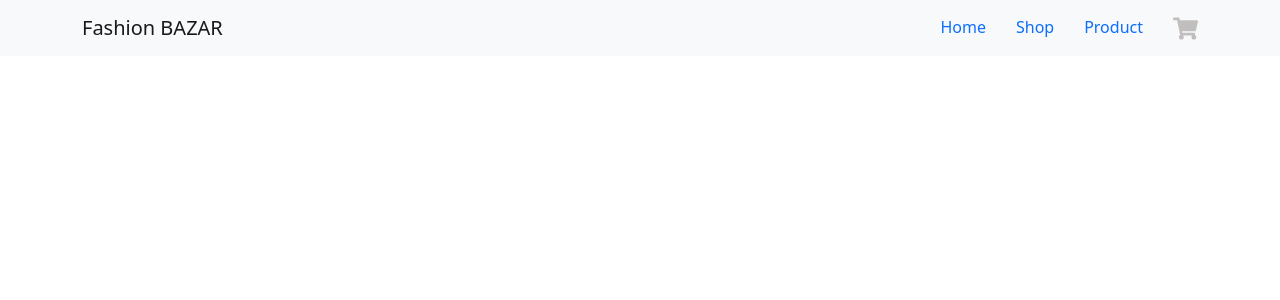
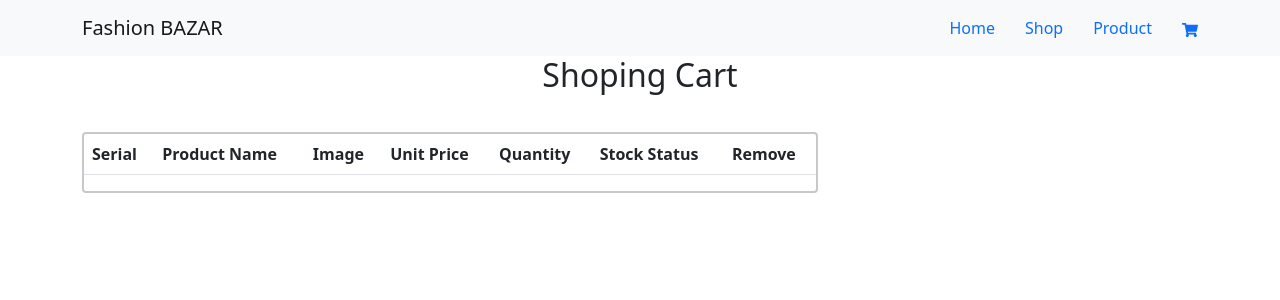
Before and after one commit to AKAzadMilon-Dev/fashion-bazar-shop, a React (Create React App) app in the folder frontend/: page /cartpage in a window 1280 px wide. Shown: the top 300 px of the page. Built offline with nearby package versions, Linux system fonts and the light colour scheme.

Commit message:
cart page

```diff
--- a/frontend/package.json
+++ b/frontend/package.json
@@ -13,7 +13,7 @@
     "react-bootstrap": "^2.1.2",
     "react-dom": "^17.0.2",
     "react-helmet-async": "^1.2.2",
-    "react-icons": "^4.3.1",
+    "react-icons": "^4.4.0",
     "react-image-zoom": "^1.3.1",
     "react-inner-image-zoom": "^3.0.0",
     "react-router-dom": "^6.2.1",
--- a/frontend/src/App.js
+++ b/frontend/src/App.js
@@ -8,6 +8,7 @@ import ProductsPage from "./components/products/ProductsPage";
 import ProductDetails from "./components/products/ProductDetails";
 import AddToCart from "./components/products/AddToCart";
 import { Store } from "./Store";
+import CartPage from "./components/products/CartPage";
 
 function App() {
 
@@ -41,6 +42,7 @@ function App() {
           <Route path="/product" element={<ProductsPage />} />
           <Route path="/product/:slug" element={<ProductDetails />} />
           <Route path="/addtocart/:slug" element={<AddToCart/>}></Route>
+          <Route path="/cartpage" element={<CartPage/>}></Route>
         </Routes>
       </BrowserRouter>
     </>
--- a/frontend/src/components/products/CartPage.js
+++ b/frontend/src/components/products/CartPage.js
@@ -0,0 +1,74 @@
+import React, { useContext } from 'react'
+import { Col, Container, Row, Table, Alert, ListGroup } from 'react-bootstrap'
+import { Helmet } from 'react-helmet-async'
+import { Store } from '../../Store'
+import { Link, useNavigate  } from 'react-router-dom'
+import { AiFillCaretRight, AiFillCaretLeft } from "react-icons/ai";
+
+const CartPage = () => {
+
+
+    const {state, dispatch} = useContext(Store)
+    const {cart:{cartItems}} = state
+
+  return (
+    <>
+        <Helmet>
+          <title>Shoping Cart</title>
+        </Helmet>
+        <Container>
+            <h2 className='text-center'>Shoping Cart</h2>
+            <Row>
+                <Col lg={8}>
+                    {cartItems.length < 0
+                        ?
+                        <Alert variant="dander">
+                            Cart is empty!
+                        </Alert>
+                        :
+                        <ListGroup className='listStyle'>
+                            <Table>
+                                <thead>
+                                    <tr>
+                                        <th>Serial</th>
+                                        <th>Product Name</th>
+                                        <th>Image</th>
+                                        <th>Unit Price</th>
+                                        <th>Quantity</th>
+                                        <th>Stock Status</th>
+                                        <th>Remove</th>
+                                    </tr>
+                                </thead>
+                                {cartItems.map((item)=>(
+                                    <tbody>
+                                        <tr>
+                                            <td>1</td>
+                                            <td>
+                                                <Link to={`/products/${item.slug}`}>{item.name}</Link>
+                                            </td>
+                                            <td>
+                                                <img width="50" src={item.img}></img>
+                                            </td>
+                                            <td>Table cell</td>
+                                            <td><AiFillCaretLeft/>1<AiFillCaretRight/></td>
+                                            <td>Table cell</td>
+                                            <td>Table cell</td>
+                                        </tr>
+                                    </tbody>
+                                ))}
+
+                            </Table>
+                        </ListGroup>
+
+                    }
+
+                </Col>
+            </Row>
+
+        </Container>
+
+    </>
+  )
+}
+
+export default CartPage
--- a/frontend/src/components/products/ProductDetails.js
+++ b/frontend/src/components/products/ProductDetails.js
@@ -5,7 +5,7 @@ import { Helmet } from 'react-helmet-async';
 import axios from 'axios';
 import Rating from './Rating';
 import AddToCart from './AddToCart';
-import {Link} from 'react-router-dom';
+import { Link,useNavigate } from 'react-router-dom'
 import { Store } from '../../Store';
 
 function reducer(state, action) {
@@ -22,6 +22,7 @@ function reducer(state, action) {
 }
 
 const ProductDetails = () => {
+  let navigate = useNavigate();
     let params = useParams();
 
     const [{loading, product, error}, dispatch] = useReducer(reducer,{
@@ -47,7 +48,7 @@ const {cart} = state
 let handleAddToCart = async ()=>{
   const existingItem = cart.cartItems.find((item)=>item._id === product._id)
   const quantity = existingItem ? existingItem.quantity +1 : 1
-  const {data} = await axios.get(`/products/${product._id}`)
+  const {data} = await axios.get(`/productcart/${product._id}`)
   if(data.inStock < quantity){
     window.alert(`${product.name} out of stack`)
     return
@@ -56,6 +57,7 @@ let handleAddToCart = async ()=>{
     type: 'CART_ADD_ITEM',
     payload: {...product, quantity:1}
   })
+  navigate(`/cartpage`);
 }
 
   return (
--- a/frontend/src/index.css
+++ b/frontend/src/index.css
@@ -104,11 +104,8 @@ a{
 /* Product Details End */
 
 /* Add to cart Page Start */
-.cart{
-    align-items: center;
-}
-.shoppingCart{
-    font-size: 25px;
-    color: #c1bebe;
+.listStyle{
+    border: 2px solid #c9c8c8;
+    margin-top: 30px;
 }
 /* Add to cart Page End */
```
Also changed, not shown: 2 other files (tests, documents, lock files or other folders).
